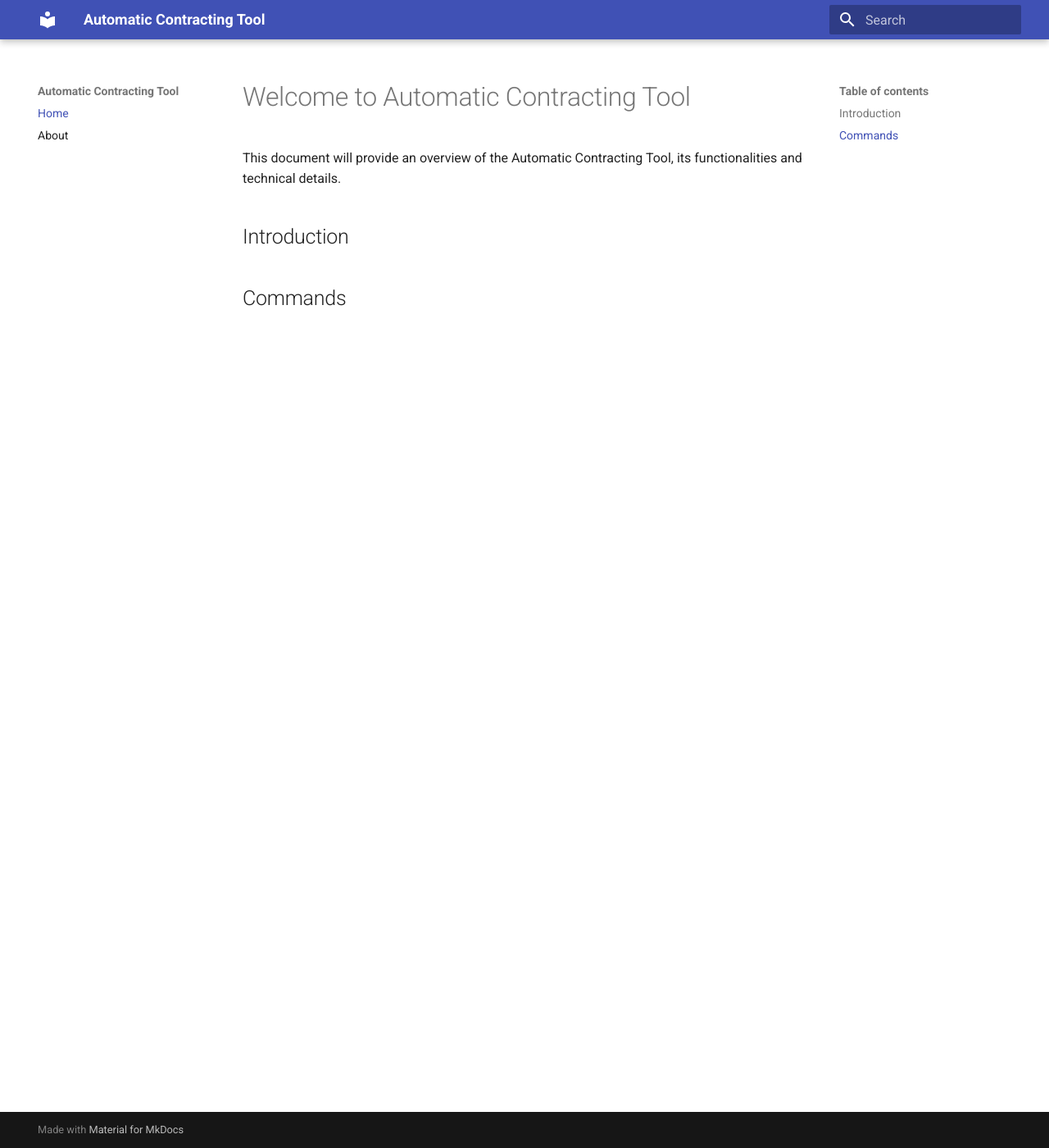
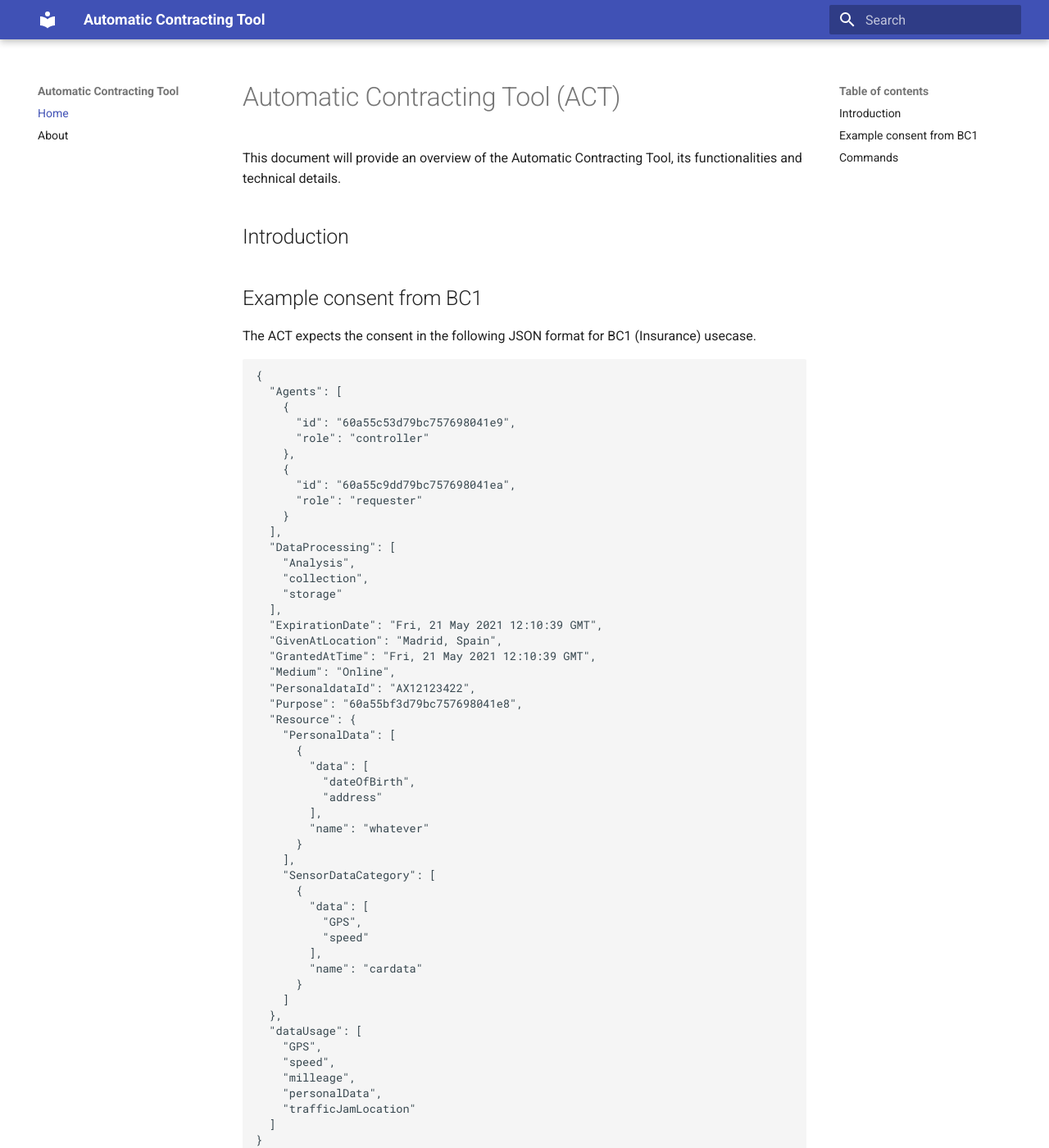
Before and after one commit to tekrajchhetri/GDPR_compliance_tool, an MkDocs documentation site: the page built from docs/docs/index.md, in a window 1280 px wide and 1400 px high. Shown: the whole window at 82% size. Built offline with MkDocs 1.6.1 and Material for MkDocs 9.7.7, drawn with Linux system fonts in a browser that asks for light colours.

Commit message:
JSON BC1 added

````diff
--- a/docs/docs/index.md
+++ b/docs/docs/index.md
@@ -1,7 +1,60 @@
-# Welcome to Automatic Contracting Tool
+#Automatic Contracting Tool (ACT)
 
 This document will provide an overview of the Automatic Contracting Tool, its functionalities and technical details.
 
 ## Introduction
-
+## Example consent from BC1
+The ACT expects the consent in the following JSON format for BC1 (Insurance) usecase.
+```json
+{
+  "Agents": [
+    {
+      "id": "60a55c53d79bc757698041e9",
+      "role": "controller"
+    },
+    {
+      "id": "60a55c9dd79bc757698041ea",
+      "role": "requester"
+    }
+  ],
+  "DataProcessing": [
+    "Analysis",
+    "collection",
+    "storage"
+  ],
+  "ExpirationDate": "Fri, 21 May 2021 12:10:39 GMT",
+  "GivenAtLocation": "Madrid, Spain",
+  "GrantedAtTime": "Fri, 21 May 2021 12:10:39 GMT",
+  "Medium": "Online",
+  "PersonaldataId": "AX12123422",
+  "Purpose": "60a55bf3d79bc757698041e8",
+  "Resource": {
+    "PersonalData": [
+      {
+        "data": [
+          "dateOfBirth",
+          "address"
+        ],
+        "name": "whatever"
+      }
+    ],
+    "SensorDataCategory": [
+      {
+        "data": [
+          "GPS",
+          "speed"
+        ],
+        "name": "cardata"
+      }
+    ]
+  },
+  "dataUsage": [
+    "GPS",
+    "speed",
+    "milleage",
+    "personalData",
+    "trafficJamLocation"
+  ]
+}
+```
 ## Commands
````
